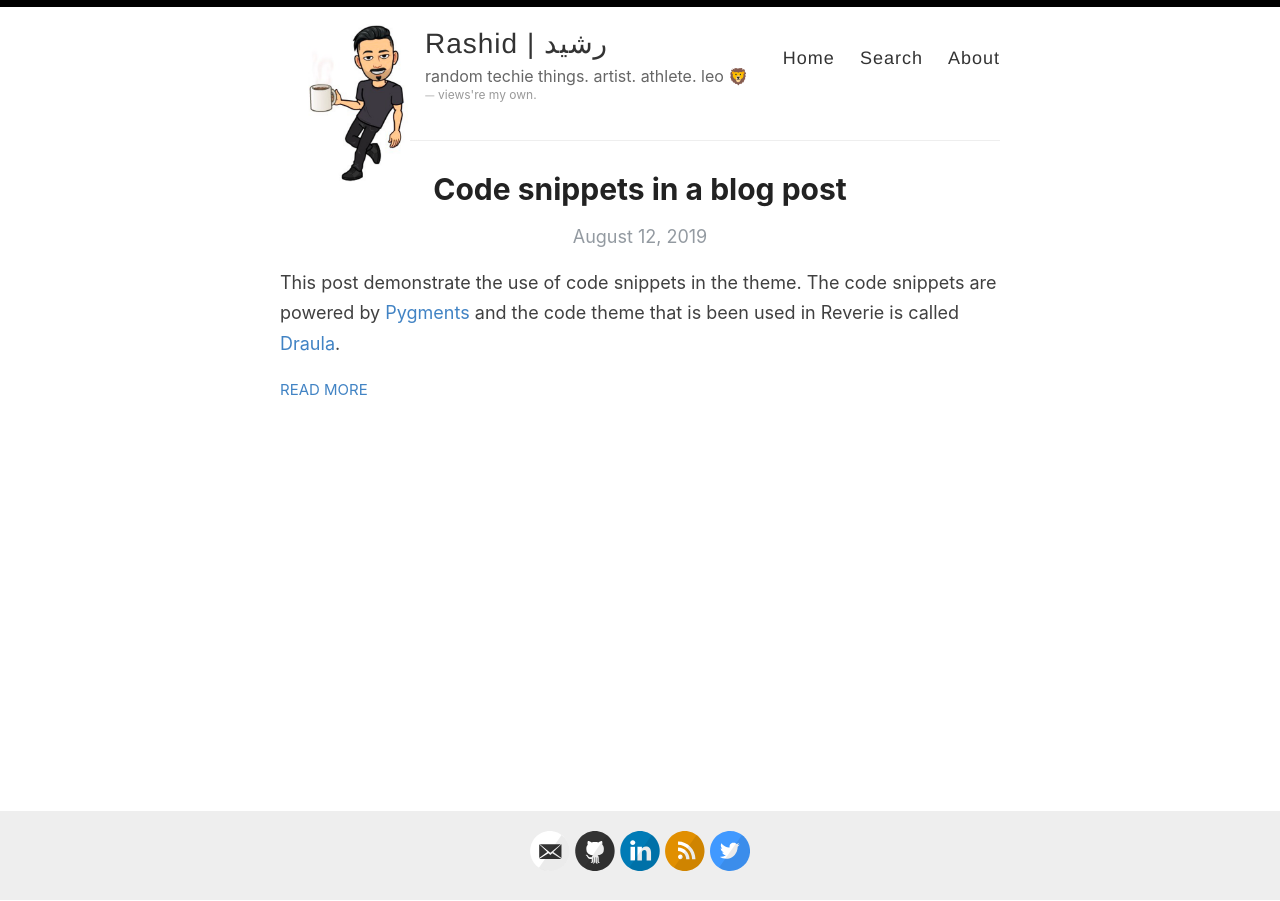
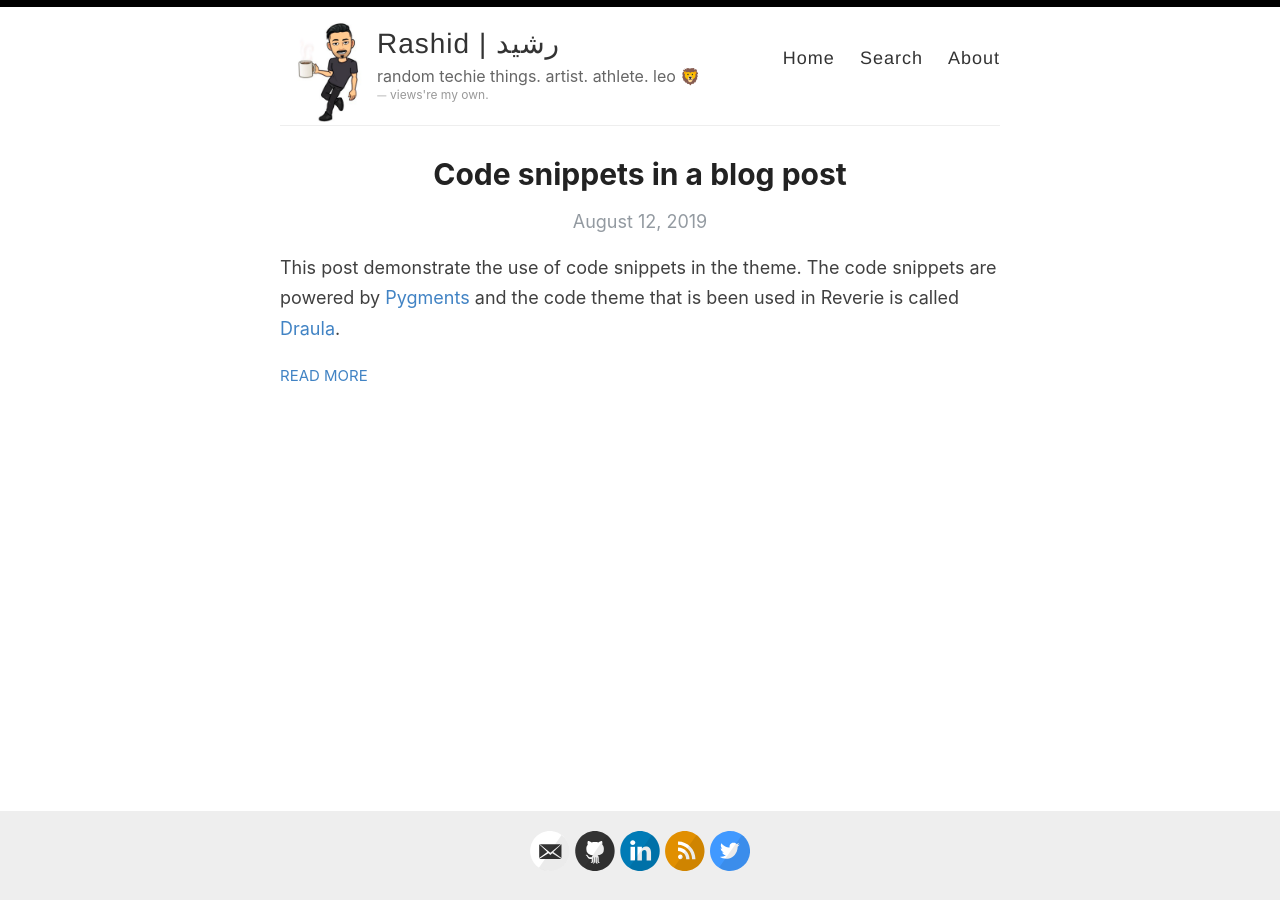
Before and after one commit to RashidAljohani/localhost, a Jekyll site: the page built from index.html, in a window 1280 px wide. Built offline with Jekyll 4.4.1, drawn with Linux system fonts in a browser that asks for light colours; the list of posts is cut into pages by our own code.

Commit message:
update css

```diff
--- a/assets/style.scss
+++ b/assets/style.scss
@@ -259,8 +259,8 @@ p > img {
 
 .site-avatar {
   float: left;
-  width: 130px;
-  height: 100px;
+  width: 82px;
+  height: 82px;
   margin-right: 15px;
 
   @include mobile {
```
